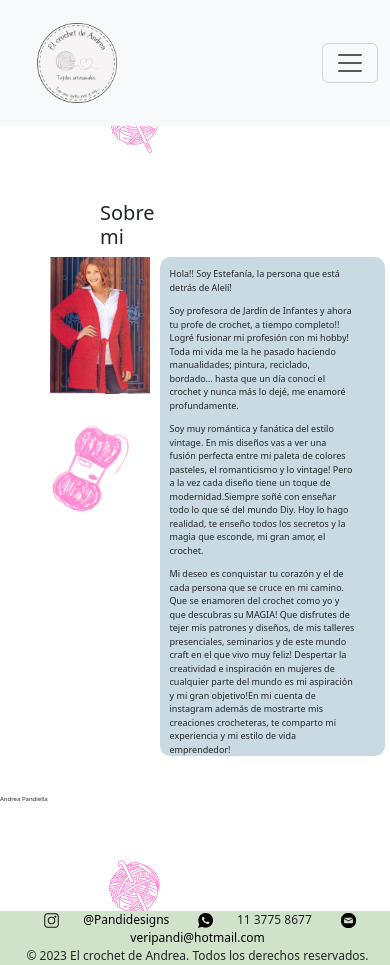
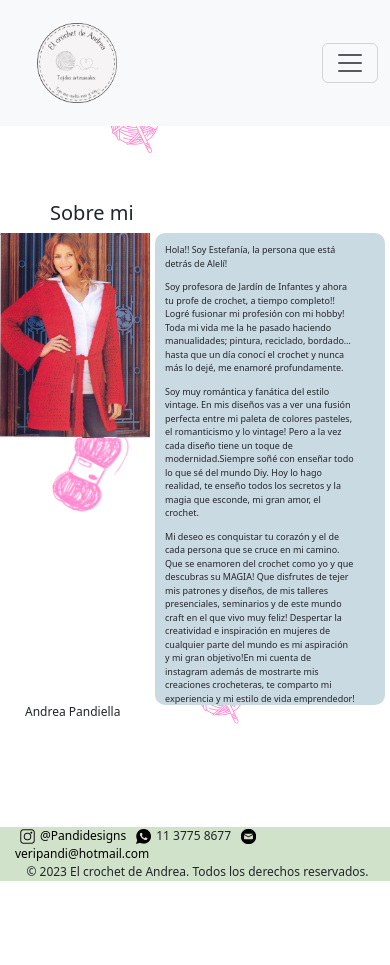
Before and after one commit to Imaagus/StaticPage, a plain HTML site: page paginas/sobremi.html in a window 390 px wide. After the commit the page ends 881 px from the top, so only its background shows below. Drawn offline with nearby package versions, Linux system fonts and the light colour scheme.

Commit message:
tajetassobremi

```diff
--- a/estilo/style.css
+++ b/estilo/style.css
@@ -265,7 +265,7 @@ grid-row: 3/4;
     margin-left: 25px;
     margin-right: 25px;
     align-items: center;
-    justify-content:space-around;
+
 }
 .footer .items a{
     color: black;
@@ -330,18 +330,13 @@ grid-row: 3/4;
     .informacion p{
         font-size: 16px;
     }
-
+    .inicios p{
+        font-size: 16px;
+    }
 }
 @media (max-width:576px){
-    .navegador ul li a{
-        margin: 0px;
-        font-size: 10px;
-        padding: 10px;
-    }
-    .navegador ul{
-        padding-left: 0px;
-    }
     .tarjeta{
+        width: 125px;
         margin: 30px;
     }
     .tarjeta p{
@@ -358,16 +353,30 @@ grid-row: 3/4;
     }
     .perfil img{
         width: 150px;
+        grid-row: 2/3;
         grid-column: 1/2;
+        justify-self: center;
+        padding-left: 0px;
+    }
+    .perfil h4{
+        padding-left: 50px;
     }
     .perfil h5{
-        padding-left: 0px;
-        font-size: 6px;
+        padding-left: 25px;
+        font-size: 12px;
+        grid-row: 3/4;
     }
     .sobremi{
         grid-column: 2/5;
+        grid-row: 2/3;
+        margin-bottom: 0px;
     }
     .sobremi p{
         font-size: 9px;
     }
+
+    .footer .items{
+        margin-left: 10px;
+        margin-right: 10px;
+    }
 }
```
